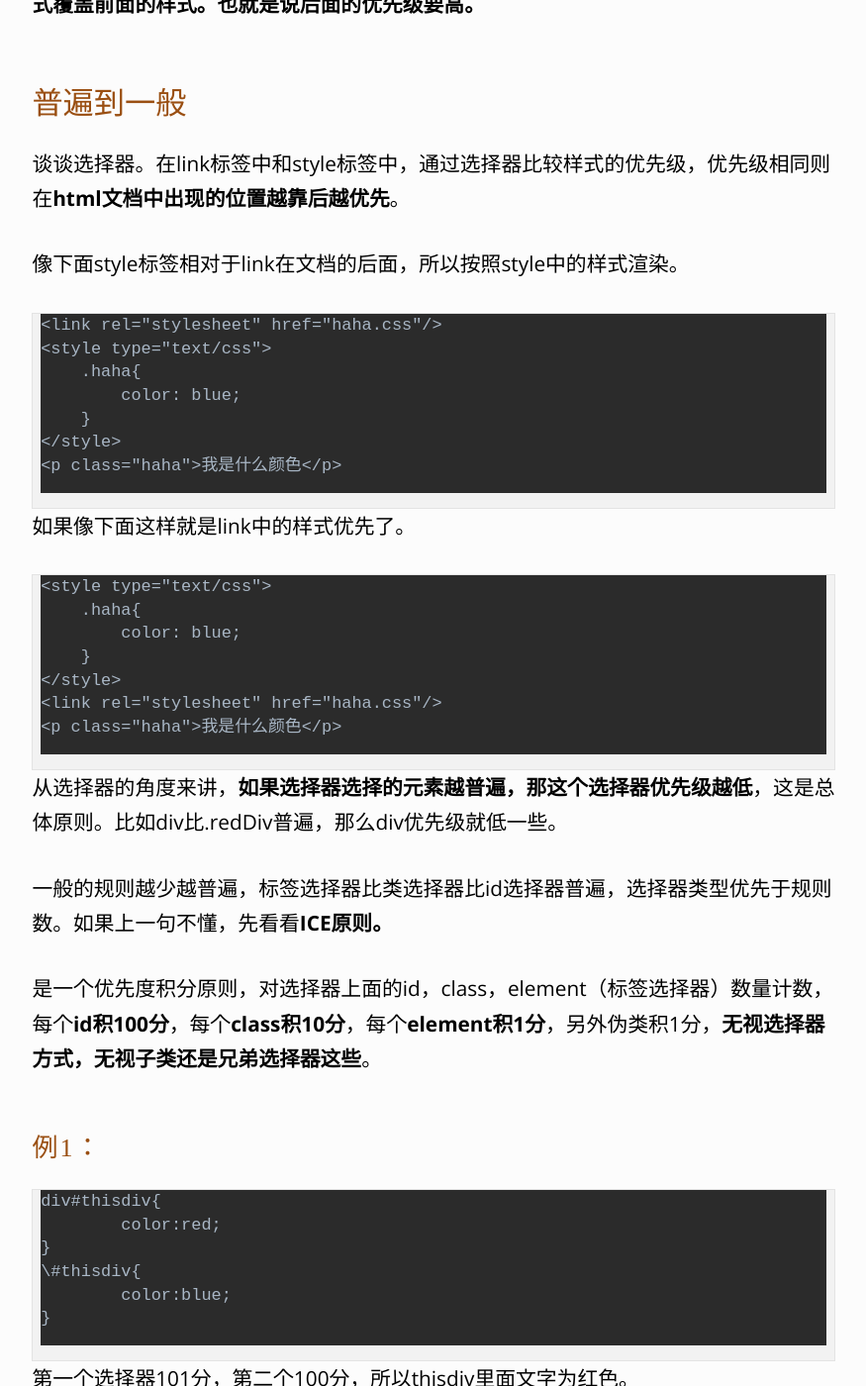
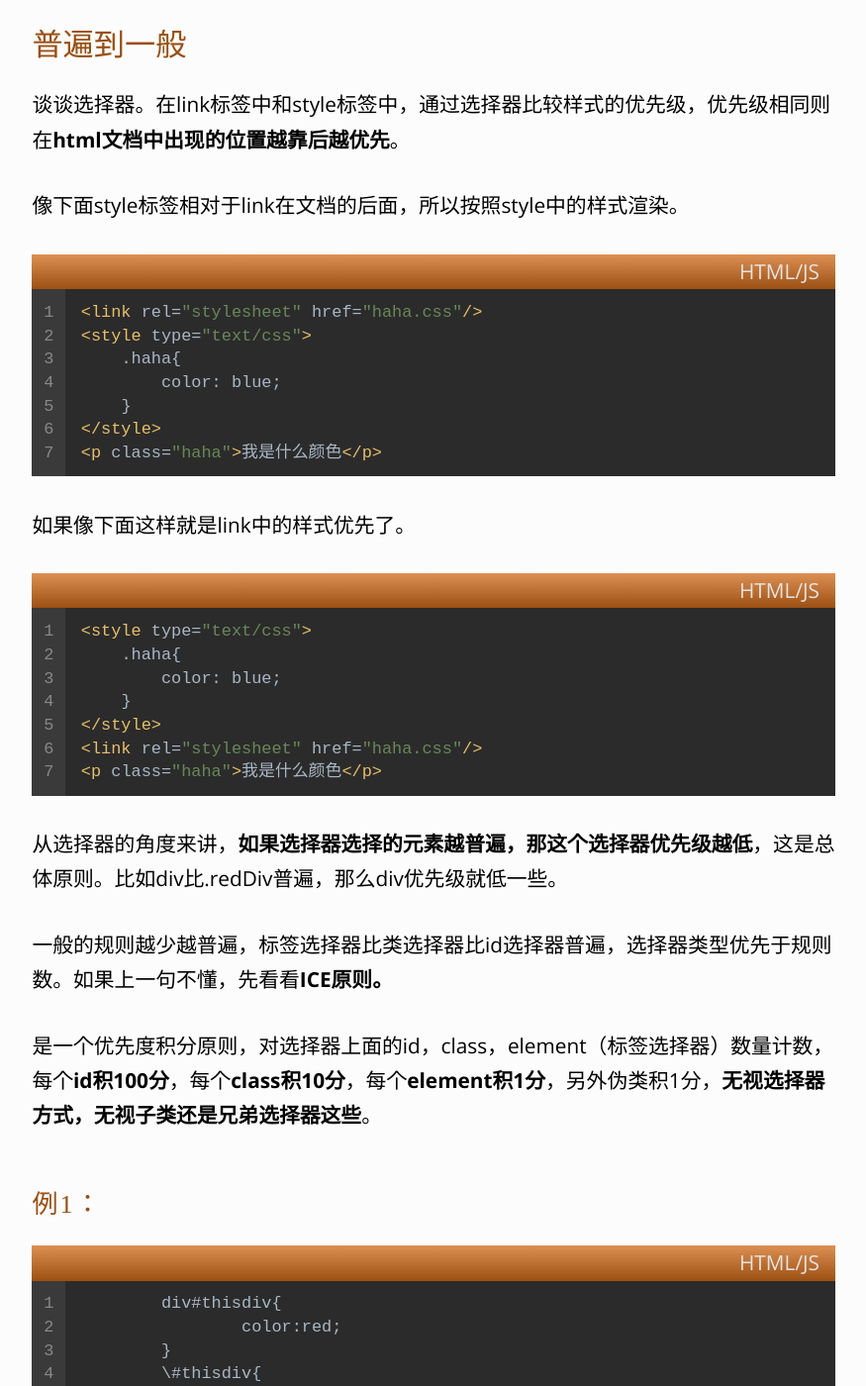
Before and after one commit to liuxing6103/liuxing6103.github.io, a Jekyll site: the page built from _posts/2015-10-6-彻底讨论样式的优先级.md, in a window 1280 px wide and 1400 px high, scrolled down 1321 px. Shown: the whole window at 99% size, without its empty margins (202-1077 px from the left). Built offline with Jekyll 4.4.1, drawn with Linux system fonts in a browser that asks for light colours; some web fonts are replaced; comment, search, counter and statistics services are not loaded; some of the changed text lies outside the part shown.

Commit message:
fix blog

```diff
--- a/_posts/2015-10-6-彻底讨论样式的优先级.md
+++ b/_posts/2015-10-6-彻底讨论样式的优先级.md
@@ -27,23 +26,33 @@ category: "css"
 
 像下面style标签相对于link在文档的后面，所以按照style中的样式渲染。
 
-    <link rel="stylesheet" href="haha.css"/>
-    <style type="text/css">
-        .haha{
-            color: blue;
-        }
-    </style>
-    <p class="haha">我是什么颜色</p>
+<div class="highlighter-header">HTML/JS</div>
+
+{% highlight html linenos %}
+
+<link rel="stylesheet" href="haha.css"/>
+<style type="text/css">
+    .haha{
+        color: blue;
+    }
+</style>
+<p class="haha">我是什么颜色</p>
+{% endhighlight%}
 
 如果像下面这样就是link中的样式优先了。
 
-    <style type="text/css">
-        .haha{
-            color: blue;
-        }
-    </style>
-    <link rel="stylesheet" href="haha.css"/>
-    <p class="haha">我是什么颜色</p>
+<div class="highlighter-header">HTML/JS</div>
+
+{% highlight html linenos %}
+
+<style type="text/css">
+    .haha{
+        color: blue;
+    }
+</style>
+<link rel="stylesheet" href="haha.css"/>
+<p class="haha">我是什么颜色</p>
+{% endhighlight%}
 
 从选择器的角度来讲，**如果选择器选择的元素越普遍，那这个选择器优先级越低**，这是总体原则。比如div比.redDiv普遍，那么div优先级就低一些。
 
@@ -53,16 +62,25 @@ category: "css"
 
 ### 例1：
 
+<div class="highlighter-header">HTML/JS</div>
+
+{% highlight html linenos %}
+
 	div#thisdiv{
 		color:red;
 	}
 	\#thisdiv{
 		color:blue;
 	}
+{% endhighlight%}
 
 第一个选择器101分，第二个100分，所以thisdiv里面文字为红色。
 
 ### 例2：
+
+<div class="highlighter-header">HTML/JS</div>
+
+{% highlight html linenos %}
 
 	a:link{
 		color:red;
@@ -70,6 +88,7 @@ category: "css"
 	a{
 		color:blue;
 	}
+{% endhighlight%}
 
 第一个选择器2分（element+伪类），第二个选择器1分，所以是red。
 
@@ -79,11 +98,16 @@ category: "css"
 
 假如把hover和active反过来写，像这样。
 
+<div class="highlighter-header">HTML/JS</div>
+
+{% highlight html linenos %}
+
 	a:active{
 		color:red;
 	}
 	a:hover{
 		color:blue;
 	}
+{% endhighlight%}
 
 那么当这个a标签active的时候，实际上也是hover的状态，所以两个选择器都激活，按照覆盖的原则，遵循后面的样式，所以active的效果就不见了。
```
Also changed, not shown: other parts of _posts/2015-10-6-彻底讨论样式的优先级.md (+3 -4 lines), _posts/2015-10-15-BFC什么鬼.md (+42 -35 lines), _posts/2015-7-30-“远古的”web实时通信技术.md (+5 -4 lines), _posts/2015-8-15-react-canvas试用感想.md (+51 -49 lines), _posts/2016-4-3-三十行概述koa核心实现.md (+12 -1 lines), _posts/aliquam-post-example.md (renamed from _posts/2016-06-08-aliquam-post-example.md), 2 other files.
